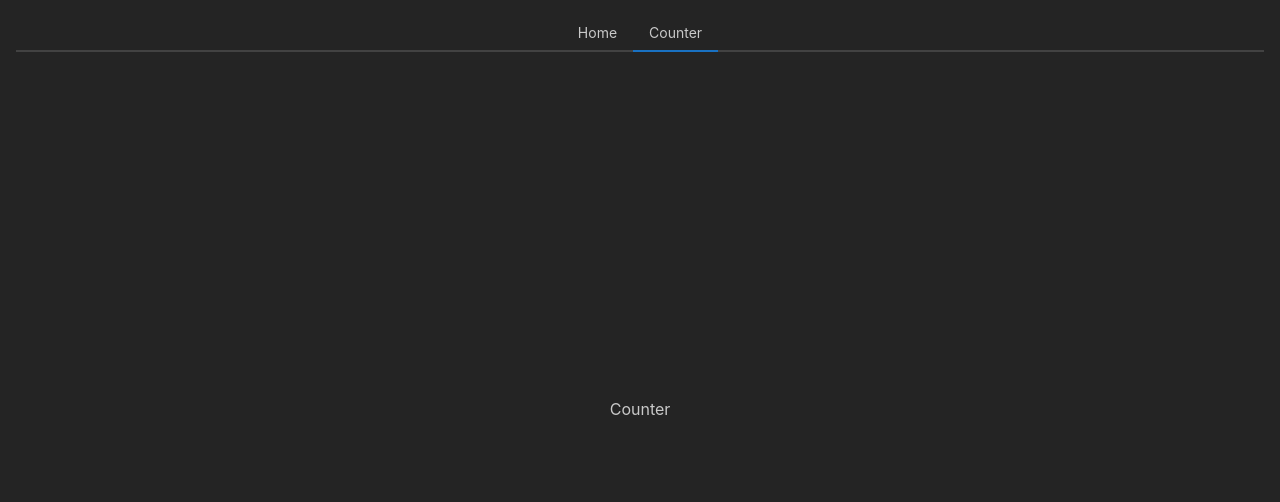
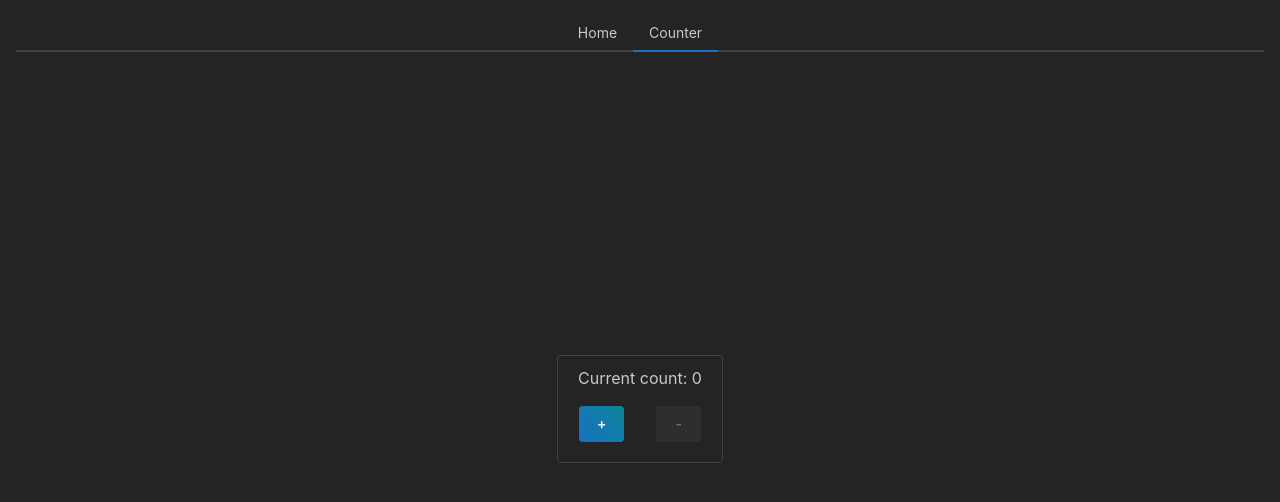
Before and after one commit to volf52/sevengui, a React (Vite) app in the folder react/: page / in a window 1280 px wide. Both pictures are taken after a click on the tab "Counter". Shown: the top 502 px of the page. Built offline with nearby package versions, Linux system fonts and the light colour scheme.

Commit message:
task 1: counter

```diff
--- a/react/src/App.tsx
+++ b/react/src/App.tsx
@@ -6,6 +6,7 @@ import {
   MantineProvider,
   Tabs,
 } from "@mantine/core"
+import Counter from "./components/Counter"
 
 const App = () => {
   return (
@@ -27,7 +28,9 @@ const App = () => {
                 <Tabs.Panel value="home">
                   Work on the 7GUI tasks with React
                 </Tabs.Panel>
-                <Tabs.Panel value="counter">Counter</Tabs.Panel>
+                <Tabs.Panel value="counter">
+                  <Counter />
+                </Tabs.Panel>
               </Center>
             </Container>
           </Tabs>
--- /dev/null
+++ b/react/src/components/Counter.tsx
@@ -0,0 +1,36 @@
+import { Box, Button, Fieldset, Group } from "@mantine/core"
+import { useCallback, useState } from "react"
+
+const Counter = () => {
+  const [count, setCount] = useState(0)
+
+  const increment = useCallback(() => {
+    setCount((old) => old + 1)
+  }, [])
+  const decrement = useCallback(() => {
+    setCount((old) => Math.max(old - 1, 0))
+  }, [])
+
+  return (
+    <Fieldset>
+      <Box>Current count: {count}</Box>
+
+      <Group justify="center">
+        <Button mt="1rem" mr={8} variant="gradient" onClick={increment}>
+          +
+        </Button>
+        <Button
+          mt="1rem"
+          ml={8}
+          variant="gadient"
+          onClick={decrement}
+          disabled={count === 0}
+        >
+          -
+        </Button>
+      </Group>
+    </Fieldset>
+  )
+}
+
+export default Counter
```
Also changed, not shown: 1 other file (tests, documents, lock files or other folders).
